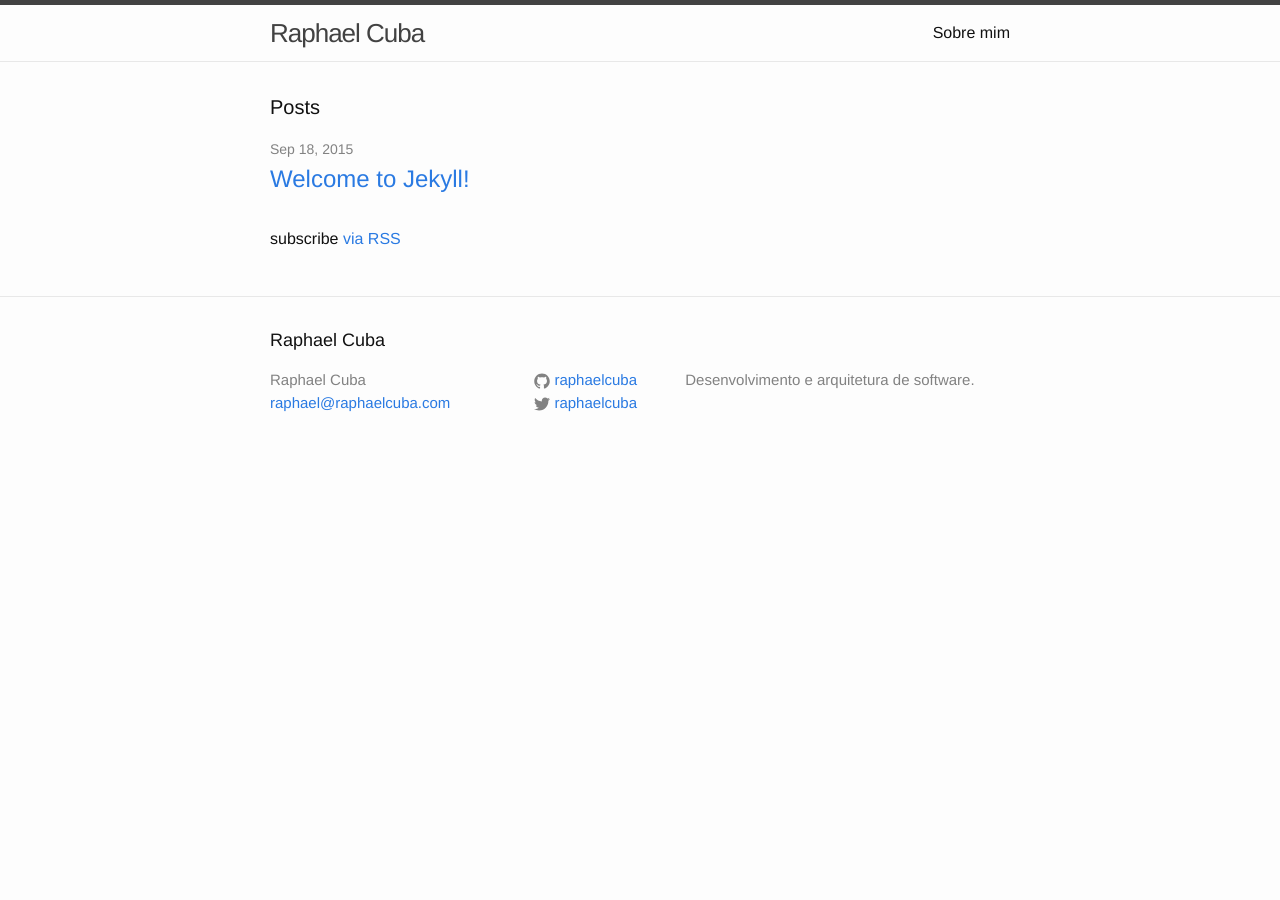
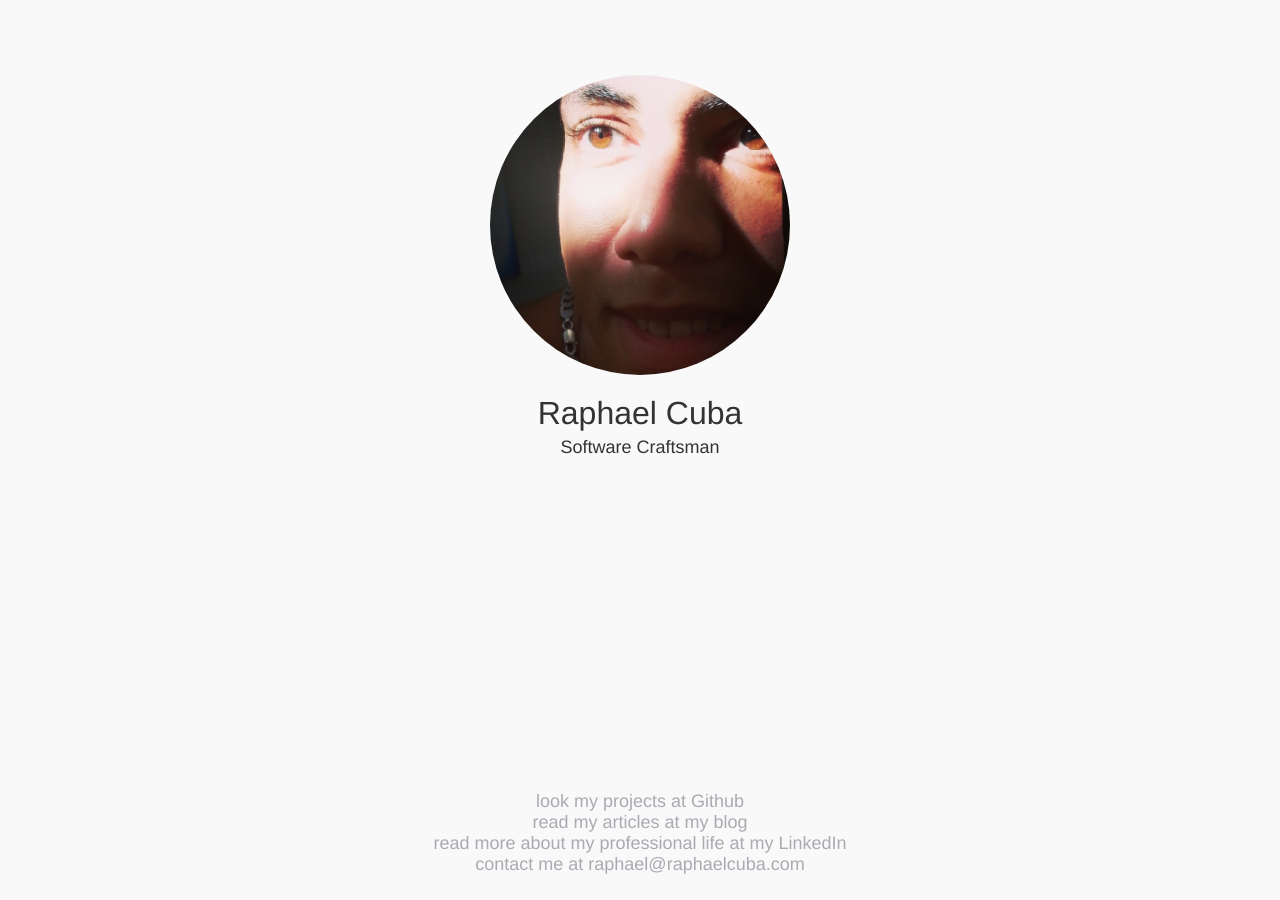
Before and after one commit to cubaraphael/raphaelcuba.github.io, a Jekyll site: the page index.html, which Jekyll copies as it is, in a window 1280 px wide. Built offline with Jekyll 4.4.1, drawn with Linux system fonts in a browser that asks for light colours.

Commit message:
Add index page

```diff
--- a/index.html
+++ b/index.html
@@ -1,23 +1,62 @@
----
-layout: default
----
+<!DOCTYPE html>
+<html>
+<head>
+  <title>Raphael Cuba - Software Craftsman</title>
 
-<div class="home">
+  <meta http-equiv="Content-Type" content="text/html; charset=UTF-8">
+  <meta name="viewport" content="width=device-width, initial-scale=1">
+  <meta name="description" content="Software Craftsman from Brazil">
+  <meta name="robots" content="index, follow">
+  <meta charset="utf-8">
 
-  <h1 class="page-heading">Posts</h1>
+  <link rel="stylesheet" type="text/css" href="main.css">
+</head>
 
-  <ul class="post-list">
-    {% for post in site.posts %}
-      <li>
-        <span class="post-meta">{{ post.date | date: "%b %-d, %Y" }}</span>
+<body>
 
-        <h2>
-          <a class="post-link" href="{{ post.url | prepend: site.baseurl }}">{{ post.title }}</a>
-        </h2>
-      </li>
-    {% endfor %}
-  </ul>
+  <div id="masthead">
+    <div id="focalpoint-container">
+      <div id="focalpoint-image"></div>
+      <div id="focalpoint-name">Raphael Cuba</div>
+      <div id="focalpoint-description">
+        <p>Software Craftsman</p>
+      </div>
+    </div>
 
-  <p class="rss-subscribe">subscribe <a href="{{ "/feed.xml" | prepend: site.baseurl }}">via RSS</a></p>
+    <nav>
+      <div>
+        <a href="https://github.com/raphaelcuba" target="_blank">
+          look my projects at Github
+        </a>
+      </div>
+      <div>
+        <a href="/blog/">
+          read my articles at my blog
+        </a>
+      </div>
+      <div>
+        <a href="https://www.linkedin.com/pub/raphael-cuba/40/771/74" target="_blank">
+          read more about my professional life at my LinkedIn
+        </a>
+      </div>
+      <div>
+        <a href="mailto:raphael@raphaelcuba.com">
+          contact me at raphael@raphaelcuba.com
+        </a>
+      </div>
+    </nav>
+  </div>
 
-</div>
+  <script type="application/ld+json">
+    {
+      "@context": "http://schema.org",
+      "@type": "Person",
+      "email": "mailto:raphael@raphaelcuba.com",
+      "image": "raphael-cuba.png",
+      "jobTitle": "Software Craftsman",
+      "name": "Raphael Cuba",
+      "url": "https://www.raphaelcuba.com/"
+    }
+  </script>
+</body>
+</html>
--- /dev/null
+++ b/main.css
@@ -0,0 +1,155 @@
+html, body {
+  font-family: 'Helvetica Neue', Helvetica, Arial, sans-serif;
+  font-size: 10px;
+  /* This causes the font-size basis to be 10px, so 1.0em is equivalent to 10px, 2.0em to 20px, etc. */
+  font-weight: 400;
+  color: #333;
+  background-color: #F9F9F9;
+  width: 100%;
+  height: 100%;
+  margin: 0;
+  display: flex;
+  flex-flow: column nowrap;
+  overflow-x: hidden;
+  overflow-y: hidden; }
+
+/* By default, the body element (where the content is held) will be invisible, then when the page loads the fadeInDown animation will play. */
+body {
+  opacity: 0;
+  animation: fadeInDown 1200ms ease 300ms 1 normal forwards;
+  -webkit-animation: fadeInDown 1200ms ease 300ms 1 normal forwards; }
+
+/* Styling for links, removes underlines from all links. */
+a {
+  text-decoration: none; }
+
+p {
+  margin: 0;
+  -webkit-margin-before: 0;
+  -webkit-margin-after: 0; }
+
+/* Masthead contains all content in the page, ensures that it stays in a single column regardless of screen width. */
+#masthead {
+  display: block;
+  margin: auto;
+  height: 100%;
+  width: 50vw;
+  min-width: 300px;
+  max-width: 700px; }
+
+@-webkit-keyframes fadeInDown {
+  0% {
+    opacity: 0;
+    transform: translate3d(0, -10%, 0);
+    -webkit-transform: translate3d(0, -10%, 0); }
+
+  100% {
+    opacity: 1;
+    transform: none;
+    -webkit-transform: none; } }
+
+@keyframes fadeInDown {
+  0% {
+    opacity: 0;
+    transform: translate3d(0, -10%, 0);
+    -webkit-transform: translate3d(0, -10%, 0); }
+
+  100% {
+    opacity: 1;
+    transform: none;
+    -webkit-transform: none; } }
+
+#focalpoint-container {
+  display: block;
+  margin-top: 75px;
+  width: 100%; }
+
+#focalpoint-name {
+  display: block;
+  flex-grow: 1;
+  position: relative;
+  margin: auto;
+  padding-top: 20px;
+  width: 100%;
+  font-size: 3.2rem;
+  text-align: center;
+  font-weight: 200; }
+
+/* Styling for my image. */
+#focalpoint-image {
+  display: block;
+  flex-shrink: 1;
+  position: relative;
+  margin: auto;
+  background-image: url(raphael-cuba.jpg);
+  background-size: 100% 100%;
+  border-radius: 50%;
+  /* Forces the circle shape for the image. */
+  background-repeat: no-repeat;
+  width: 300px;
+  height: 300px;
+}
+
+#focalpoint-description {
+  display: block;
+  flex-grow: 1;
+  position: relative;
+  padding-top: 5px;
+  margin: auto;
+  font-size: 1.8rem;
+  text-align: center;
+}
+
+nav {
+  position: absolute;
+  margin: auto;
+  bottom: 25px;
+  left: 0;
+  right: 0;
+  width: 50vw;
+  min-width: 300px;
+  max-width: 700px;
+  text-align: center;
+}
+
+nav a {
+  display: block;
+  font-size: 1.8rem;
+  font-weight: 200;
+  color: #AAAAB2;
+  fill: #AAAAB2;
+  transition: all 400ms ease-in-out;
+}
+
+nav a:hover {
+  color: #000000;
+  fill: #000000;
+}
+
+
+@media all and (max-width: 700px) {
+  nav {
+    bottom: 20px;
+  }
+}
+
+/* Styling for mobile devices with heights greater than 525px (pretty much everything other than the iPhone 4S and below.) */
+@media all and (max-width: 700px) and (min-height: 525px) {
+  #focalpoint-container {
+    margin-top: 40px; }
+
+  #focalpoint-image {
+    height: 200px;
+    width: 200px; }
+
+  #focalpoint-description {
+    font-size: 1.6em;
+    padding-top: 2px; } }
+/* Styling for mobile devices with heights less than 525px (e.g. iPhone 4S and below). */
+@media all and (max-width: 700px) and (max-height: 525px) {
+  #focalpoint-container {
+    margin-top: 10px; }
+
+  #focalpoint-image {
+    height: 180px;
+    width: 180px; } }
```
Also changed, not shown: raphael-cuba.jpg (added).
